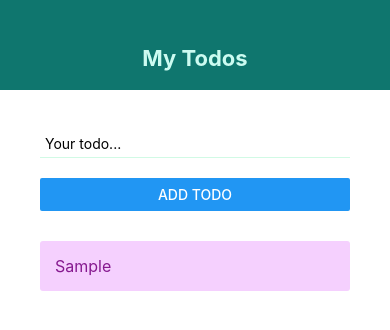
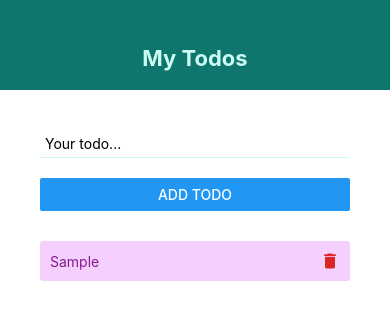
Before and after one commit to touhidulShawan/todo_react-native, a React Native app: screen / in a window 390 px wide. Both pictures are taken after typing "Sample" into the empty fields and a click on the button "ADD TODO". Shown: the top 330 px of the page. Built offline with nearby package versions, Linux system fonts and the light colour scheme.

Commit message:
implement delete todo feature

```diff
--- a/components/Todo.tsx
+++ b/components/Todo.tsx
@@ -1,6 +1,7 @@
 import * as React from "react";
 import { StyleSheet, Text, TouchableOpacity, View } from "react-native";
 import { Action, TodoProps } from "../containers/Todos";
+import { MaterialIcons } from "@expo/vector-icons";
 
 interface Props extends TodoProps {
   dispatch: React.Dispatch<Action>;
@@ -9,8 +10,12 @@ interface Props extends TodoProps {
 const Todo: React.FC<Props> = (props) => {
   const { id, dispatch, isComplete, todoName } = props;
 
-  const prassHandler = (id: number) => {
+  const toggleComplete = (id: number) => {
     dispatch({ type: "toggleTodo", payload: { id: id } });
+  };
+
+  const deleteTodo = (id: number) => {
+    dispatch({ type: "deleteTodo", payload: { id: id } });
   };
 
   return (
@@ -21,15 +26,23 @@ const Todo: React.FC<Props> = (props) => {
         marginBottom: 10,
       }}
     >
-      <TouchableOpacity onPress={() => prassHandler(id)}>
+      <TouchableOpacity onPress={() => toggleComplete(id)}>
+        <View style={styles.items}>
           <Text
             style={[
-            styles.todo__text,
+              styles.text,
               isComplete ? styles.completed : styles.not__completed,
             ]}
           >
             {todoName}
           </Text>
+          <MaterialIcons
+            name="delete"
+            size={20}
+            color="#DC2626"
+            onPress={() => deleteTodo(id)}
+          />
+        </View>
       </TouchableOpacity>
     </View>
   );
@@ -38,12 +51,18 @@ const Todo: React.FC<Props> = (props) => {
 export default Todo;
 
 const styles = StyleSheet.create({
-  todo__text: {
+  items: {
     backgroundColor: "#F5D0FE",
+    padding: 10,
+    borderRadius: 3,
+    flex: 1,
+    flexDirection: "row",
+    justifyContent: "space-between",
+    alignItems: "center",
+  },
+  text: {
     color: "#86198F",
-    padding: 15,
-    borderRadius: 3,
-    fontSize: 16,
+    fontSize: 14,
   },
   completed: {
     textDecorationLine: "line-through",
--- a/components/TodoForm.tsx
+++ b/components/TodoForm.tsx
@@ -11,12 +11,12 @@ const TodoForm: React.FC<Props> = ({ dispatch }) => {
   const [todoName, setTodoName] = useState<string>("");
 
   const handleSubmit = () => {
-    if (todoName.length >= 5) {
+    if (todoName.length >= 5 && todoName.length <= 30) {
       dispatch({ type: "addTodo", payload: { name: todoName } });
       setTodoName("");
     } else {
-      Alert.alert("Something wrong!", "Todo is too short(min 5 character)", [
-        { text: "OK" },
+      Alert.alert("Something wrong!", "Todo must be in 5-30 character", [
+        { text: "Try Again" },
       ]);
     }
   };
```
Lines whose indentation alone changed are shown as unchanged.
